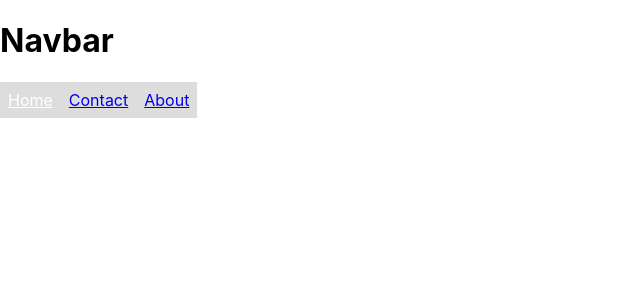
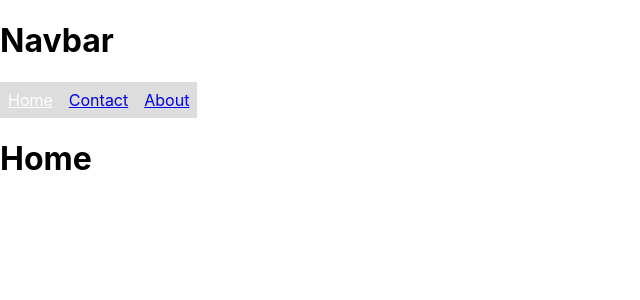
Before and after one commit to mcombeau/ft_transcendance, a React (Create React App) app in the folder requirements/frontend/: page / in a window 1280 px wide. Shown: the top 300 px of the page, without its empty margins (0-640 px from the left). Built offline with nearby package versions, Linux system fonts and the light colour scheme.

Commit message:
Single page app fully works

```diff
--- a/requirements/frontend/src/layouts/main.js
+++ b/requirements/frontend/src/layouts/main.js
@@ -12,9 +12,9 @@
                 <div className="content">
 
                     <Routes>
-                        <Route exact path="/" component={Home}/>
-                        <Route path="/contact" component={Contact}/>
-                        <Route path="/about" component={About}/>
+                        <Route exact path="/" element={<Home />}/>
+                        <Route exact path="/contact" element={<Contact />}/>
+                        <Route exact path="/about" element={<About />}/>
                     </Routes>
                 </div>
             </HashRouter>
```
